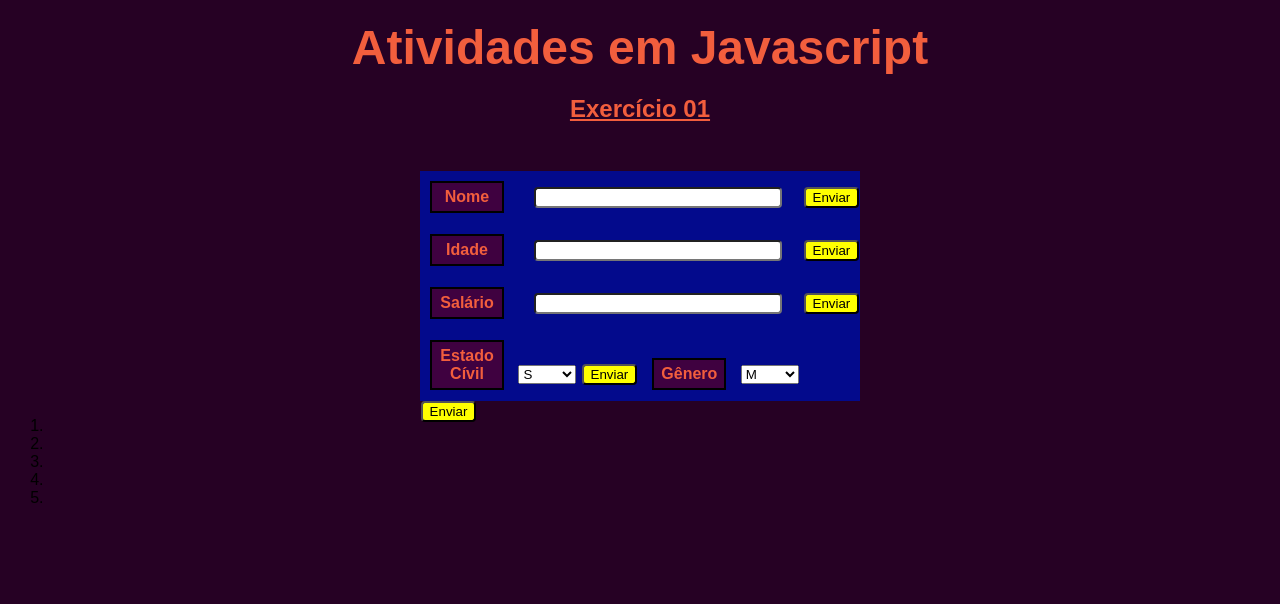
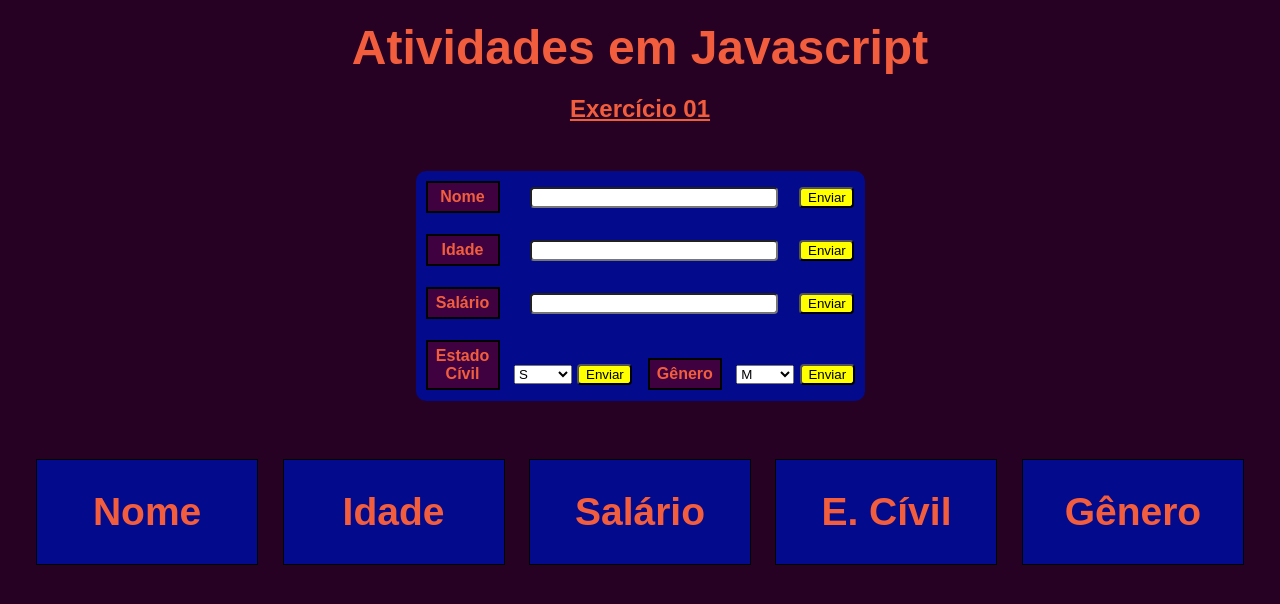
Before and after one commit to mtsnobrega/AtividadesJavaScript, a plain HTML site: page Atividade01/Atividade01/index.html in a window 1280 px wide. Drawn offline with Linux system fonts and the light colour scheme.

Commit message:
atualizações

```diff
--- a/Atividade01/index.html
+++ b/Atividade01/Atividade01/index.html
@@ -1,3 +1,11 @@
+<!-- <p>Faça um programa que leia e valide as seguintes informações: <br>
+        Nome: maior que 3 caracteres; <br>
+        Idade: entre 0 e 150; <br>
+        Salário: maior que zero; <br>
+        Sexo: 'f' ou 'm'; <br>
+        Estado Civil: 's', 'c', 'v', 'd'; <br>
+        Dica: se sua variável é texto, o tamanho dela está armazenado em: texto.length</p> <br> -->
+
 <!DOCTYPE html>
 <html lang="pt-br">
 <head>
@@ -10,14 +18,6 @@
 <body>
     <h1>Atividades em Javascript</h1>
     <h2>Exercício 01</h2>
-
-   <!-- <p>Faça um programa que leia e valide as seguintes informações: <br>
-        Nome: maior que 3 caracteres; <br>
-        Idade: entre 0 e 150; <br>
-        Salário: maior que zero; <br>
-        Sexo: 'f' ou 'm'; <br>
-        Estado Civil: 's', 'c', 'v', 'd'; <br>
-        Dica: se sua variável é texto, o tamanho dela está armazenado em: texto.length</p> <br> -->
 
     <form>
     <label for="name"  class="itens">Nome</label>
@@ -53,14 +53,30 @@
     <button type="button" onclick="idgender()" class="botao">Enviar</button>
     </form>
 
-    <ol>
-        <li id='result_name'></li>
-        <li id='result_years'></li>
-        <li id='result_money'></li>
-        <li id='result_gender'></li>
-        <li id='result_love'></li>
-    </ol>
+<div class="conteiner">
+    <div class="caixa">
+        <h1>Nome</h1>
+        <p  id='result_name'></p>
+    </div>
 
+    <div class="caixa">
+        <h1>Idade</h1>
+        <p  id='result_years'></p>
+    </div>
 
+    <div class="caixa">
+        <h1>Salário</h1>
+        <p  id='result_money'></p>
+    </div>
 
+    <div class="caixa">
+        <h1>E. Cívil</h1>
+        <p  id='result_love'></p>
+    </div>
+
+    <div class="caixa">
+        <h1>Gênero</h1>
+        <p id='result_gender'></p>
+    </div>
+</div>
 </html>
--- a/Atividade01/main.js
+++ b/Atividade01/Atividade01/main.js
@@ -1,4 +1,4 @@
-alert("Faça um programa que leia e valide as seguintes informações: Nome: maior que 3 caracteres; Idade: entre 0 e 150; Salário: maior que zero; Sexo: 'f' ou 'm'; Estado Civil: 's', 'c', 'v', 'd'; Dica: se sua variável é texto, o tamanho dela está armazenado em: texto.length")
+/*alert("Faça um programa que leia e valide as seguintes informações: Nome: maior que 3 caracteres; Idade: entre 0 e 150; Salário: maior que zero; Sexo: 'f' ou 'm'; Estado Civil: 's', 'c', 'v', 'd'; Dica: se sua variável é texto, o tamanho dela está armazenado em: texto.length")
 /*
 Faça um programa que leia e valide as seguintes informações:
 Nome: maior que 3 caracteres;
--- a/Atividade01/style.css
+++ b/Atividade01/Atividade01/style.css
@@ -19,8 +19,9 @@ h2{
 }
 form{
     background-color: #030A8C;
-    width: 440px;
+    width: 449px;
     height: 230px;
+    border-radius: 10px;
     margin: auto;
 
 }
@@ -53,3 +54,23 @@ form{
     margin: 1px;
     border-radius:4px 4px 4px 4px;
 }
+
+.conteiner{
+    margin-top: 3em;
+    text-align: center;
+}
+
+.caixa{
+    background-color:#030A8C ;
+    font-size: small;
+    padding: 10px;
+    width: 200px;
+    margin: 10px;
+    border: 1px solid #000;
+    padding: 10px;
+    display: inline-block}
+
+p{
+    background-color: #3F0140;
+    color: #F25E3D;
+}
```
Also changed, not shown: Atividade01/1.html (deleted, +0 -71 lines).
